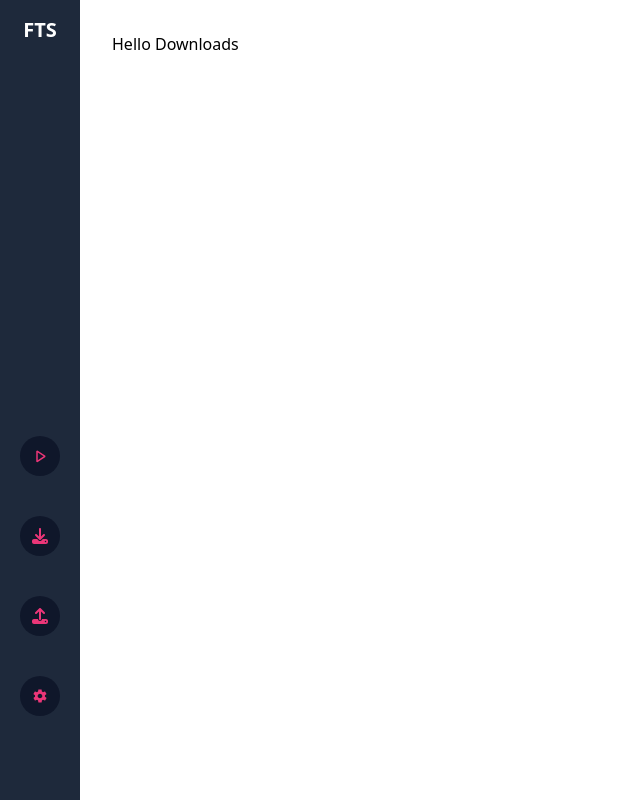
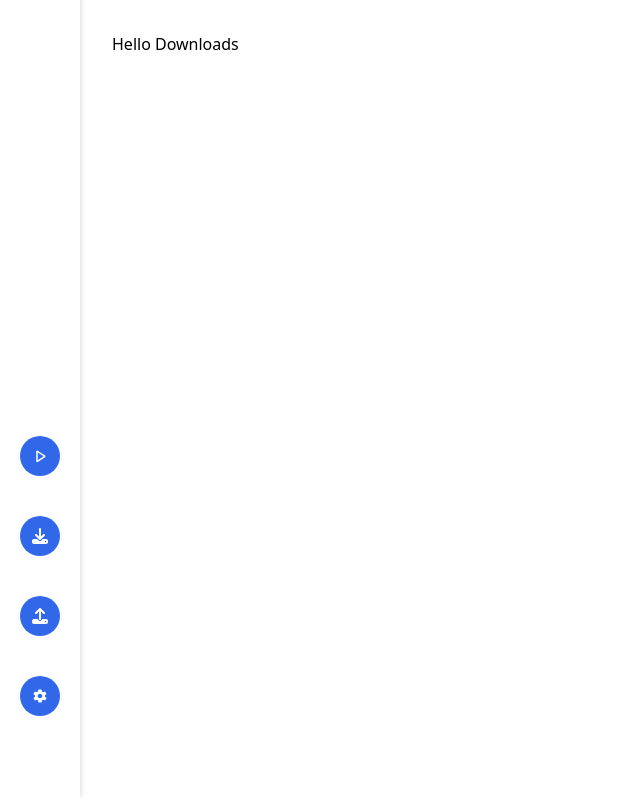
Before and after one commit to Bicheka/file-transfer-system, a React (Vite) app in the folder fileflow/: page / in a window 1280 px wide. Shown: the whole page, without its empty margins (0-640 px from the left). Built offline with nearby package versions, Linux system fonts and the light colour scheme.

Commit message:
colors changed and shadow added to navBar

```diff
--- a/fileflow/src/App.jsx
+++ b/fileflow/src/App.jsx
@@ -4,7 +4,7 @@ import MainContent from "./components/MainContent"
 function App() {
   return (
     <Router>
-      <div className="flex flex-col sm:flex-row min-h-screen">
+      <div className="flex flex-col sm:flex-row min-h-screen bg-white">
         <Nav/>
         <MainContent />
       </div>
--- a/fileflow/src/components/Downloads.jsx
+++ b/fileflow/src/components/Downloads.jsx
@@ -2,6 +2,9 @@ function Downloads(){
     return(
         <div>
             <h1>Hello Downloads</h1>
+            <div className="w-24 h-24  m-auto">
+
+            </div>
         </div>
     );
 }
--- a/fileflow/src/components/Nav.jsx
+++ b/fileflow/src/components/Nav.jsx
@@ -23,7 +23,7 @@ function Nav(){
         console.log('isServerRunning:', isServerRunning);
     }, [isServerRunning]);
     return(
-    <nav className="fixed bottom-0 left-0 w-full min-w-20 sm:w-fit bg-slate-800 text-white flex justify-between sm:relative sm:flex-col sm:h-screen">
+    <nav className="fixed bottom-0 left-0 w-full shadow-[rgba(0,0,15,0.1)_0px_-1px_10px_1px] sm:shadow-[rgba(0,0,15,0.1)_1px_-4px_4px_1px] min-w-20 sm:w-fit bg-[#ffffff]  text-white flex justify-between  sm:relative sm:flex-col sm:h-screen">
       {/* Logo or Title */}
       <div className="hidden sm:flex items-center justify-center p-4">
         <span className="text-xl font-bold">FTS</span>
--- a/fileflow/src/index.css
+++ b/fileflow/src/index.css
@@ -12,9 +12,9 @@
   .nav-item {
     @apply relative flex place-items-center justify-center
     w-10 h-10 mx-3 my-2 sm:mx-4 sm:my-5
-    bg-slate-900 text-[#EB3678]
-    hover:bg-[#EB3678] hover:cursor-pointer hover:text-slate-200
-    active:bg-[#4F1787]
+    bg-[#3168ea] text-white
+    hover:bg-[#2d3953] hover:cursor-pointer hover:text-slate-200
+    active:bg-[rgb(75,144,255)]
     rounded-3xl hover:rounded-xl
     transition-border-radius duration-300 ease-linear;
   }
@@ -22,7 +22,7 @@
 @layer components {
   .nav-tooltip {
     @apply absolute w-auto p-2 m-2 min-w-max bottom-14 sm:left-14 sm:bottom-auto
-    rounded-md shadow-lg
+    rounded-md
     text-white bg-gray-900
     text-xs font-bold
     transition-all duration-100 scale-0 origin-bottom sm:origin-left;
--- a/fileflow/src/main.jsx
+++ b/fileflow/src/main.jsx
@@ -5,6 +5,6 @@ import './index.css'
 
 createRoot(document.getElementById('root')).render(
   <StrictMode>
-    <App className="bg-slate-700" />
+    <App/>
   </StrictMode>,
 )
```
